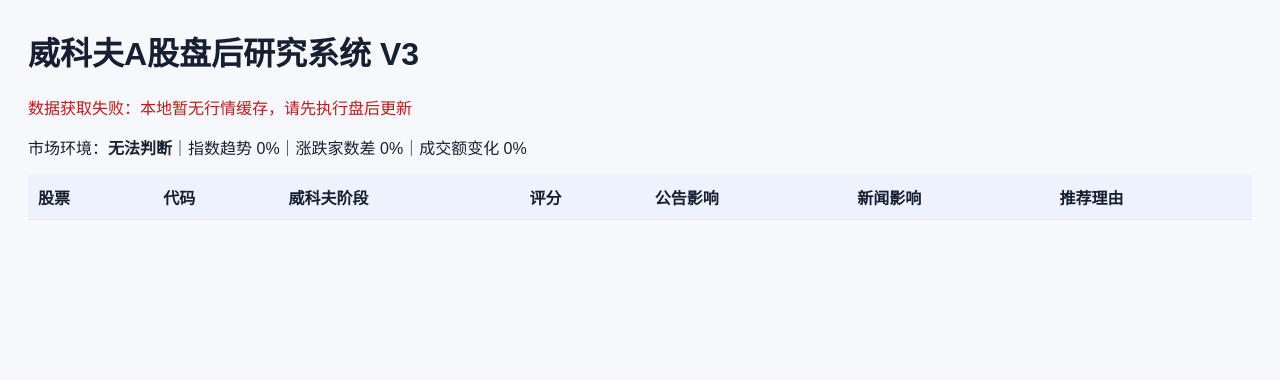
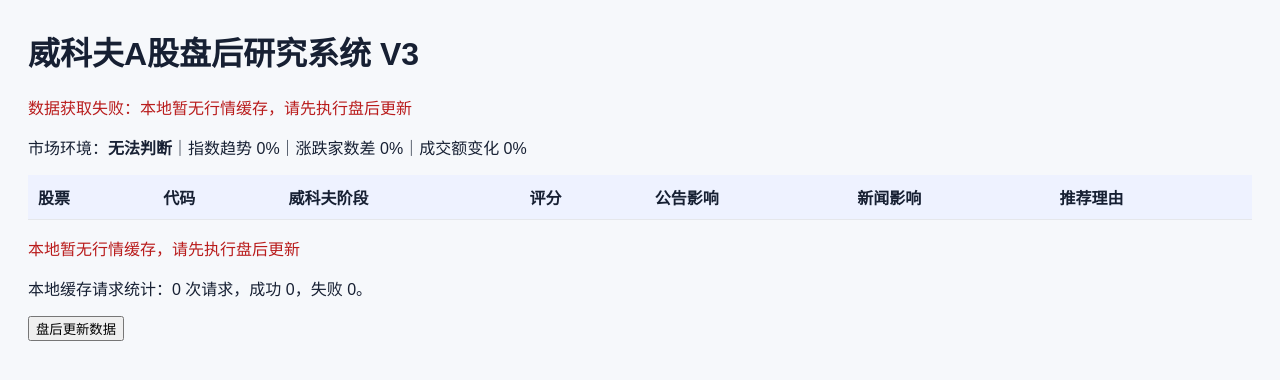
Before and after one commit to ybac1ybac1-glitch/-, a Flask app: page / in a window 1280 px wide. Shown: the top 380 px of the page. Run offline with Flask 3, Linux system fonts and the light colour scheme; data that the repository does not hold is empty.

Commit message:
Implement rate limited batch cache

```diff
--- a/backend/templates/index.html
+++ b/backend/templates/index.html
@@ -1 +1,2 @@
 <!doctype html><html lang="zh-CN"><meta charset="utf-8"><title>威科夫A股盘后研究系统V3</title><style>body{font-family:Arial;margin:28px;background:#f6f8fb;color:#172033}table{border-collapse:collapse;width:100%;background:white}th,td{padding:10px;border-bottom:1px solid #e5e7eb;text-align:left}th{background:#eef2ff}.pill{padding:4px 8px;border-radius:12px;background:#e0e7ff}.score{font-weight:bold;color:#b45309}a{color:#1d4ed8}</style><h1>威科夫A股盘后研究系统 V3</h1>{% if error %}<p style="color:#b91c1c">数据获取失败：{{error}}</p>{% endif %}<p>市场环境：<b>{{market.state}}</b>｜指数趋势 {{market.trend}}%｜涨跌家数差 {{market.breadth}}%｜成交额变化 {{market.amount_change}}%</p><table><tr><th>股票</th><th>代码</th><th>威科夫阶段</th><th>评分</th><th>公告影响</th><th>新闻影响</th><th>推荐理由</th></tr>{% for s in stocks %}<tr><td><a href="/stock/{{s.ts_code}}">{{s.name}}</a></td><td>{{s.ts_code}}</td><td><span class="pill">{{s.wyckoff_stage}}</span></td><td class="score">{{s.wyckoff_score}}</td><td>{{s.announcement_score}}</td><td>{{s.news_score}}</td><td>{{s.wyckoff_reason}}</td></tr>{% endfor %}</table></html>
+{% if error %}<p style="color:#b91c1c">{{error}}</p>{% endif %}<p>本地缓存请求统计：{{stats.requested}} 次请求，成功 {{stats.success}}，失败 {{stats.failed}}。</p><form method="post" action="/admin/update"><button>盘后更新数据</button></form>
```
